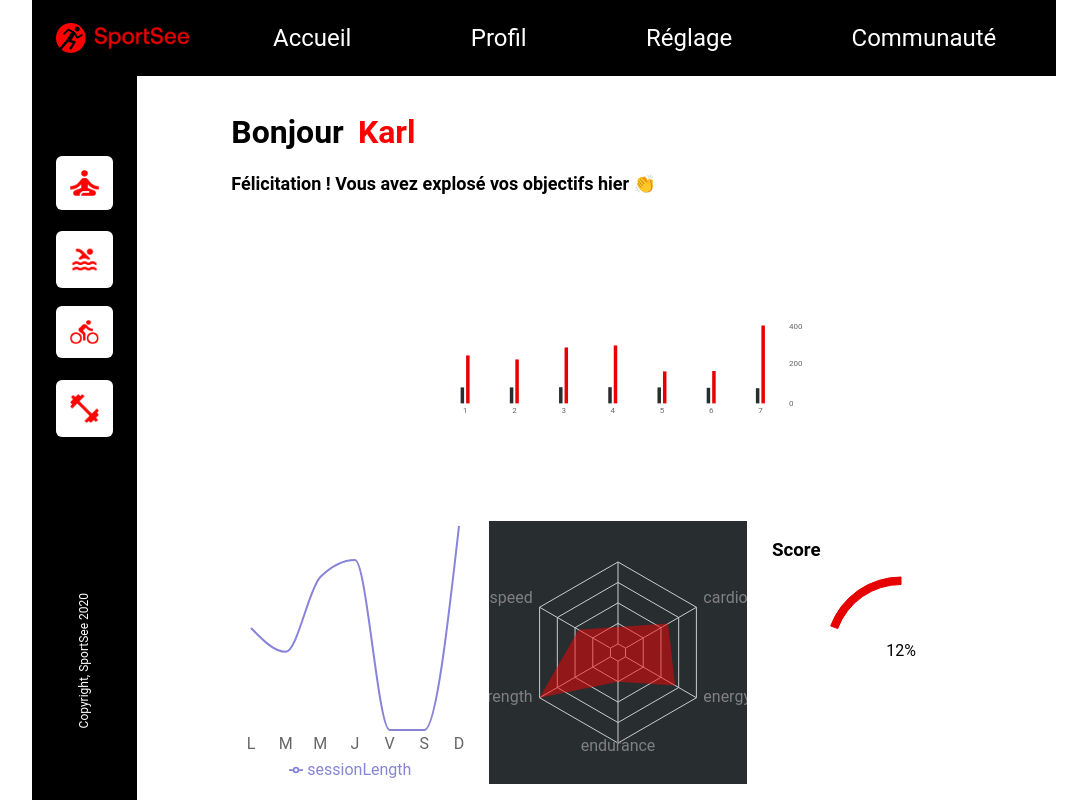
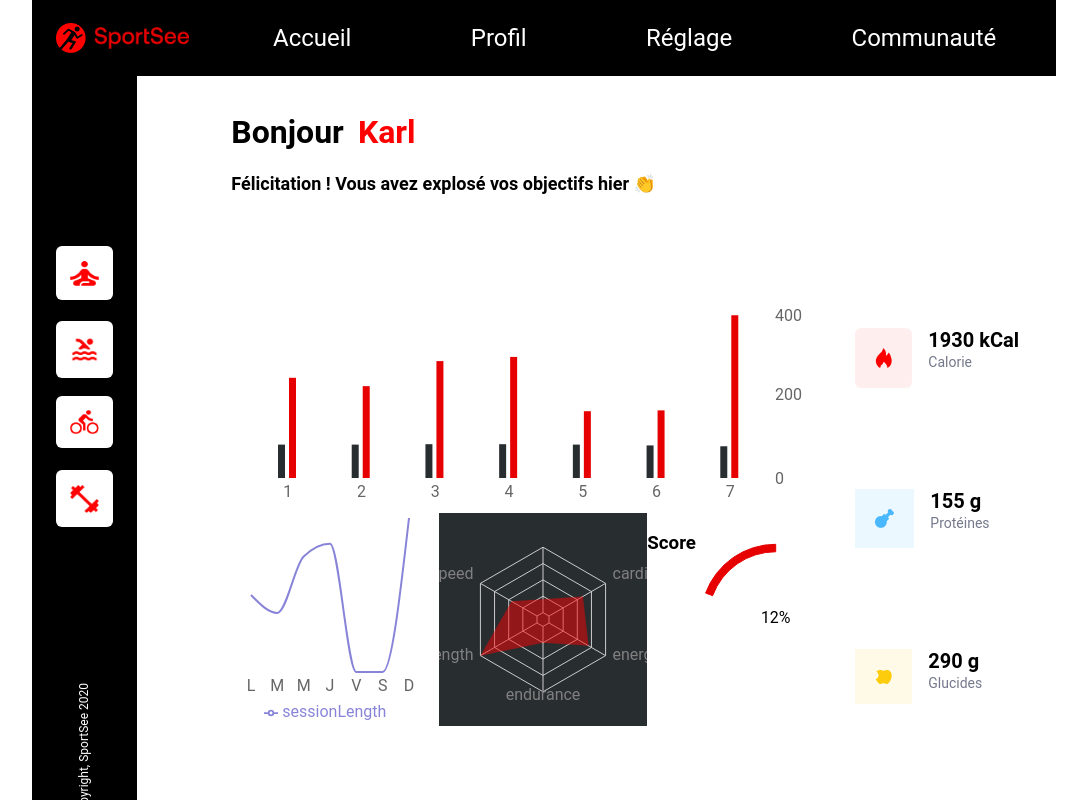
Before and after one commit to greg0969/thuegregory_12_19052022, a React (Create React App) app in the folder sportsee/: page / in a window 1280 px wide. Shown: the top 800 px of the page, without its empty margins (96-1183 px from the left). Built offline with nearby package versions, Linux system fonts and the light colour scheme.

Commit message:
agencement graphiques

```diff
--- a/sportsee/src/components/ActivityTracking.js
+++ b/sportsee/src/components/ActivityTracking.js
@@ -1,9 +1,9 @@
-import CaloriesTracking from "./CaloriesTracking";
 import DailyActivity from "./DailyActivity";
 import Length from "./Length";
 import Intensity from "./Intensity";
 import Score from "./Score";
 import { USER_MAIN_DATA} from "../mockedDataUser12";
+import Macro from "./Macro";
 
 function ActivityTracking() {
 
@@ -15,10 +15,11 @@ function ActivityTracking() {
       <h2>Félicitation ! Vous avez explosé vos objectifs hier 👏</h2>
       <section>
         <DailyActivity />
+
         <Length />
         <Intensity />
         <Score />
-        {/* <CaloriesTracking  keyData={connectedUser.keyData}/> */}
+        <Macro />
       </section>
     </div>
   );
--- a/sportsee/src/components/CaloriesTracking.js
+++ /dev/null
@@ -1,48 +0,0 @@
-import flame from "../assets/flame.png";
-import protein from "../assets/food.png";
-import glucides from "../assets/glucides.png";
-import lipides from "../assets/cheeseburger.png";
-
-function CaloriesTracking ({keyData}) {
-
-    return (
-        <div className="caloriesTracking">
-
-            <div className="calorieCount">
-                <img className="flame" src={flame} alt="flame" />
-                <span>
-                    <p>{keyData.calorieCount}kCal</p>
-                    <p>Calories</p>
-                </span>
-
-            </div>
-
-            <div className="protein">
-                <img className="proteinLogo" src={protein} alt="proteinLogo" />
-                <span>
-                    <p>{keyData.proteinCount}g</p>
-                    <p>Proteines</p>
-                </span>
-            </div>
-
-            <div className="glucide">
-                <img className="glucideLogo" src={glucides} alt="glucideLogo" />
-                <span>
-                    <p>{keyData.carbohydrateCount}g</p>
-                    <p>Glucides</p>
-                </span>
-            </div>
-
-            <div className="lipid">
-                <img className="lipideLogo" src={lipides} alt="lipideLogo" />
-                <span>
-                    <p>{keyData.lipidCount}g</p>
-                    <p>Lipides</p>
-                </span>
-            </div>
-
-        </div>
-    )
-}
-
-export default CaloriesTracking
--- a/sportsee/src/components/DailyActivity.js
+++ b/sportsee/src/components/DailyActivity.js
@@ -11,9 +11,9 @@ function DailyActivity() {
 
     return (
         <div className="dailyActivity">
-            <ResponsiveContainer width="100%" height="50%" aspect={4}>
+            {/* <ResponsiveContainer width="100%" height="50%" aspect={3}> */}
                 <BarChart
-                    width={500}
+                    width={626}
                     height={207}
                     data={data}
                     margin={{top: 5, right: 30, left: 20, bottom: 5}}
@@ -24,7 +24,7 @@ function DailyActivity() {
                     <Bar dataKey="Poids (kg)" fill="#282D30" barSize={7} />
                     <Bar dataKey="Calories brûlées (kCal)" fill="#E60000" barSize={7} />
                 </BarChart>
-            </ResponsiveContainer>
+            {/* </ResponsiveContainer> */}
         </div>
 
     )
--- a/sportsee/src/components/Macro.js
+++ b/sportsee/src/components/Macro.js
@@ -0,0 +1,38 @@
+import { USER_MAIN_DATA } from "../mockedDataUser12";
+import logo from "../assets/flame.png";
+import proteinCount from "../assets/food.png";
+import carbohydrateCount from "../assets/glucides.png";
+import lipidCount from "../assets/cheeseburger.png";
+
+function Macro () {
+
+    const macroArray = Object.entries(USER_MAIN_DATA[0].keyData)
+    // console.log(macroArray[0])
+
+    return (
+        <div className="caloriesTracking">
+           {macroArray.map(macroData => (
+            <div key={macroData[0]} className={macroData[0]}>
+                {macroData[0] === "calorieCount" && <img className={macroData[0]} src={logo} alt="flame" />}
+                {macroData[0] === "proteinCount" && <img className={macroData[0]} src={proteinCount} alt="food" />}
+                {macroData[0] === "carbohydrateCount" && <img className={macroData[0]} src={carbohydrateCount} alt="glucides" />}
+                {macroData[0] === "lipidCount" && <img className={macroData[0]} src={lipidCount} alt="lipidCount" />}
+
+                <span>
+                    <p>{macroData[1]}</p>
+                    {macroData[0] === "calorieCount" && <p>Calorie</p>}
+                    {macroData[0] === "proteinCount" && <p>Protéines</p>}
+                    {macroData[0] === "carbohydrateCount" && <p>Glucides</p>}
+                    {macroData[0] === "lipidCount" && <p>Lipides</p>}
+
+
+                </span>
+            </div>
+           ))}
+
+        </div>
+
+    )
+}
+
+export default Macro
--- a/sportsee/src/mockedDataUser12.js
+++ b/sportsee/src/mockedDataUser12.js
@@ -7,12 +7,14 @@ const USER_MAIN_DATA = [
             age: 31,
         },
         todayScore: 0.12,
-        keyData: {
-            calorieCount: 1930,
-            proteinCount: 155,
-            carbohydrateCount: 290,
-            lipidCount: 50
-        }
+        keyData :
+            {
+                calorieCount: "1930 kCal" ,
+                proteinCount: "155 g",
+                carbohydrateCount: "290 g",
+                lipidCount: "50 g"
+            }
+
     }
 ]
 
--- a/sportsee/src/styles/components/ActivityTracking.scss
+++ b/sportsee/src/styles/components/ActivityTracking.scss
@@ -17,9 +17,10 @@
     section {
         display: flex;
         flex-wrap: wrap;
+        margin-top: 7em;
     }
     .caloriesTracking {
-
+        margin-top: -11.56em;
         div {
            margin-bottom: 6.3em;
            display: flex;
@@ -30,17 +31,17 @@
             object-fit: contain;
             }
 
-            .flame {
+            .calorieCount {
                 border-radius: 6px;
                 background-color: rgb(255 0 0 / 6.61%);
             }
-            .proteinLogo {
+            .proteinCount {
                 background-color: rgb(74 184 255 / 10%);
             }
-            .glucideLogo {
+            .carbohydrateCount {
                 background-color: rgb(249 206 35 / 10.17%);
             }
-            .lipideLogo {
+            .lipidCount {
                 background-color: rgb(253 81 129 / 10%);
             }
             span {
@@ -64,10 +65,8 @@
     }
     .dailyActivity {
         display: flex;
-        flex-direction: column;
+        flex-direction: row;
         flex-wrap: wrap;
-        width: 100%;
-        margin-top: 7em;
         .legend {
             display: flex;
 
@@ -84,12 +83,12 @@
         }
     }
     .length {
-        width: 258px;
-        height: 263px;
+        width: 208px;
+        height: 213px;
     }
     .intensity {
-        width: 258px;
-        height: 263px;
+        width: 208px;
+        height: 213px;
         background-color: #282D30;
         .recharts-wrapper {
             color: white;
@@ -104,8 +103,8 @@
 
     }
     .score {
-        width: 258px;
-        height: 263px;
+        width: 208px;
+        height: 213px;
         display: flex;
         justify-content: center;
         align-items: center;
```
